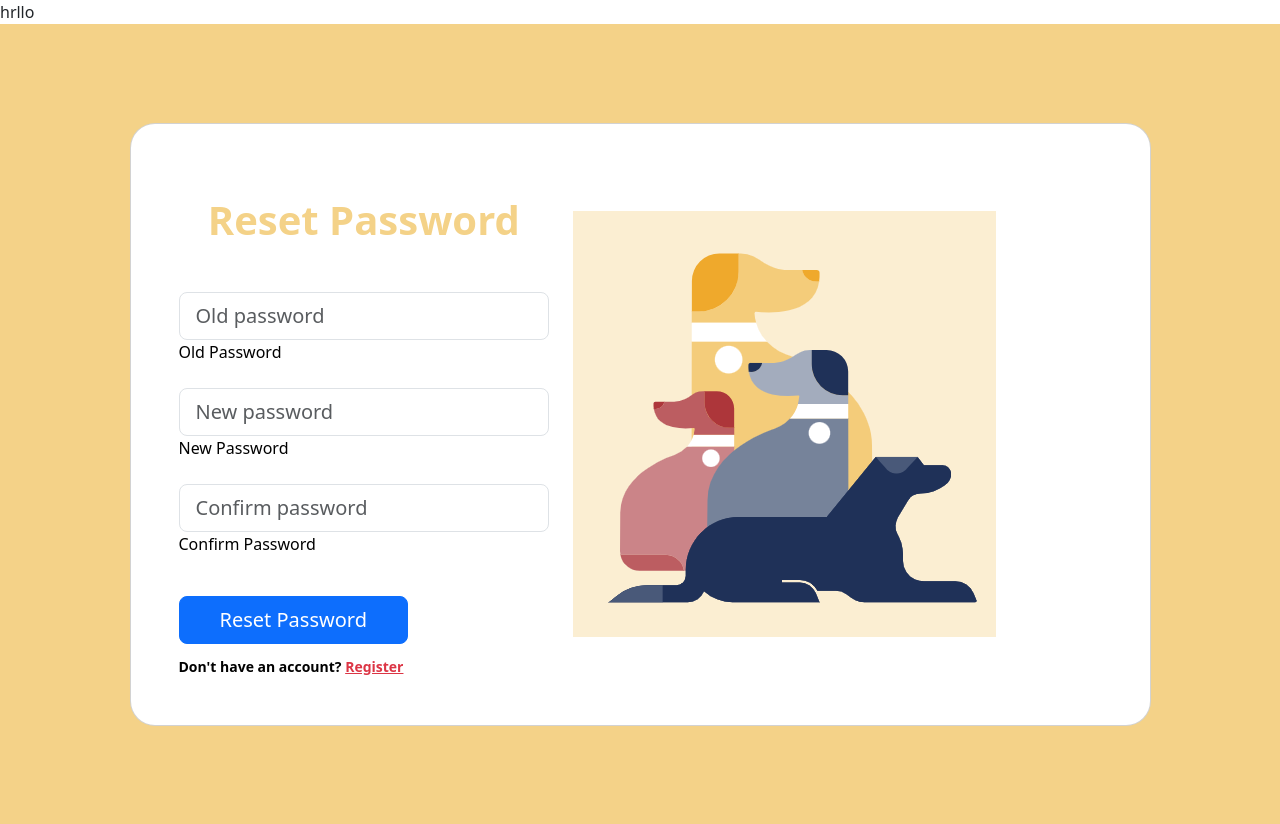
After one commit to Runaway-Boys/Dogstagram, a Django app: page /password_change/ in a window 1280 px wide. The commit adds this page. Run offline with Django 4.2, Linux system fonts and the light colour scheme; the visitor is signed in with stand-in values (Sample User, id 1).

Commit message:
working reset password view

```diff
--- a/accounts/views.py
+++ b/accounts/views.py
@@ -58,8 +58,8 @@ def login_view(request,*args,**kwargs):
                 if destination:
                     return redirect(destination)
                 return redirect('index')
-    else:
-        context['login_form'] = form
+        else:
+            context['login_form'] = form
     return render (request,'accounts/login.html',context)
 
 
--- a/dogstagram/settings.py
+++ b/dogstagram/settings.py
@@ -25,6 +25,9 @@ SECRET_KEY = 'django-insecure-25-su(a(ec5^tab%&w@cb44&2wenctlknc&ssg(l4m)wkb#fnv
 
 # SECURITY WARNING: don't run with debug turned on in production!
 DEBUG = True
+
+if DEBUG:
+    EMAIL_BACKEND = 'django.core.mail.backends.console.EmailBackend' # Development only
 
 ALLOWED_HOSTS = []
 
--- a/dogstagram/urls.py
+++ b/dogstagram/urls.py
@@ -3,7 +3,7 @@ from django.contrib import admin
 from django.urls import path,include
 from django.conf import settings
 from django.conf.urls.static import static
-
+from django.contrib.auth import views as auth_views
 from accounts.views import (
     register_view,
     login_view,
@@ -17,10 +17,23 @@ from accounts.views import (
 urlpatterns = [
     path('admin/', admin.site.urls),
     path('',  index,name="index"),
-    path("register/",register_view,name = 'register'),
+
     path("login/",login_view,name = 'login'),
     path("logout/",logout_view,name = 'logout'),
+    path("register/",register_view,name = 'register'),
     path("upload/",upload,name = 'upload'),
+
+    ###PASSWORD RESET####
+    path('password_change/done/',auth_views.PasswordChangeDoneView.as_view(template_name='password_reset/password_change_done.html'),name='password_change_done'),
+
+    path('password_change/',auth_views.PasswordChangeView.as_view(template_name='password_reset/password_change.html'),name='password_change'),
+
+    path('password_reset/done/',auth_views.PasswordResetCompleteView.as_view(template_name='password_reset/password_reset_done.html'),name='password_reset_done'),
+
+    path('reset/<uidb64>/<token>/',auth_views.PasswordResetConfirmView.as_view(),name="password_reset_confirm"),
+    path('password_reset/',auth_views.PasswordResetView.as_view(),name="password_reset"),
+
+    path('reset/done/',auth_views.PasswordResetCompleteView.as_view(template_name="password_reset/password_reset_complete.html"),name="password_reset_complete"),
 ]
 
 if settings.DEBUG:
--- a/templates/index.html
+++ b/templates/index.html
@@ -13,7 +13,7 @@
 
 
 
-
+hrllo
 
 </body>
 
--- /dev/null
+++ b/templates/password_reset/password_change.html
@@ -0,0 +1,68 @@
+{%extends 'index.html'%}
+{%load static%}
+
+
+{% block content %}
+
+<section class="vh-100" style="background-color: #f4d288;">
+    <div class="container h-100">
+      <div class="row d-flex justify-content-center align-items-center h-100">
+        <div class="col-lg-12 col-xl-11">
+          <div class="card text-black" style="border-radius: 25px;">
+            <div class="card-body p-md-5">
+              <div class="row justify-content-center">
+                <div class="col-md-10 col-lg-6 col-xl-5 order-2 order-lg-1">
+
+                  <p class="text-center h1 fw-bold mb-5 mx-1 mx-md-4 mt-4" style = "color:#f4d288;">Reset Password</p>
+
+                  <form class="form-signin" method = "post">{%csrf_token%}
+
+
+
+              <!-- Password input -->
+              <div class="form-outline mb-3">
+                <input type="password" name = "old_password"id="id_old_Password" class="form-control form-control-lg"
+                  placeholder="Old password" />
+                <label class="form-label" for="password">Old Password</label>
+              </div>
+              <div class="form-outline mb-3">
+                <input type="password" name = "new_password1"id="id_new_Password1" class="form-control form-control-lg"
+                  placeholder="New password" />
+                <label class="form-label" for="new_password1">New Password</label>
+              </div>
+              <div class="form-outline mb-3">
+                <input type="password" name = "new_password2"id="id_new_Password2" class="form-control form-control-lg"
+                  placeholder="Confirm password" />
+                <label class="form-label" for="new_password2">Confirm Password</label>
+              </div>
+              {% for fields in form%}
+              <p>
+                {%for error in fields.errors%}
+                <p style = "color:red">{{error}}</p>
+                {%endfor%}
+              </p>
+                {%endfor%}
+              <div class="text-center text-lg-start mt-4 pt-2">
+                <button type="submit" class="btn btn-primary btn-lg"
+                  style="padding-left: 2.5rem; padding-right: 2.5rem;">Reset Password</button>
+                <p class="small fw-bold mt-2 pt-1 mb-0">Don't have an account? <a href="#"
+                    class="link-danger">Register</a></p>
+              </div>
+
+            </form>
+
+          </div>
+          <div class="col-md-10 col-lg-6 col-xl-7 d-flex align-items-center order-1 order-lg-2">
+
+            <img src="{% static 'images/Dog-Image.png'%}"
+              class="img-fluid" alt="Sample image">
+
+          </div>
+        </div>
+      </div>
+    </div>
+  </div>
+  </div>
+  </div>
+  </section>
+  {% endblock content %}
--- /dev/null
+++ b/templates/password_reset/password_reset_subject.html
@@ -0,0 +1 @@
+Password Reset
```
Also changed, not shown: templates/accounts/login.html (+6 -4 lines), templates/password_reset/password_change_done.html (added, +11 -0 lines), templates/password_reset/password_reset_complete.html (added, +11 -0 lines), templates/password_reset/password_reset_done.html (added, +19 -0 lines), templates/password_reset/password_reset_email.html (added, +8 -0 lines), templates/password_reset/password_reset_form.html (added, +56 -0 lines).
